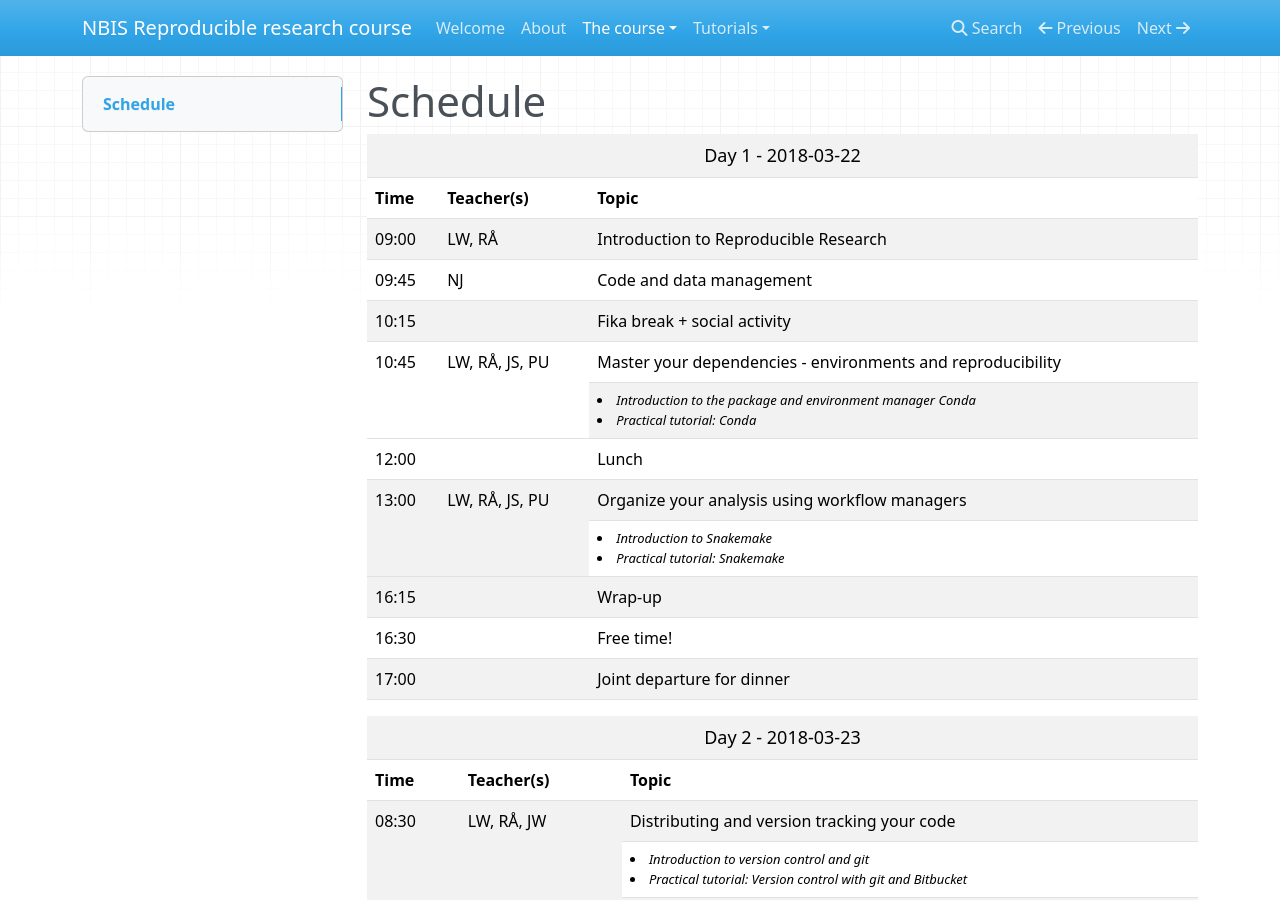
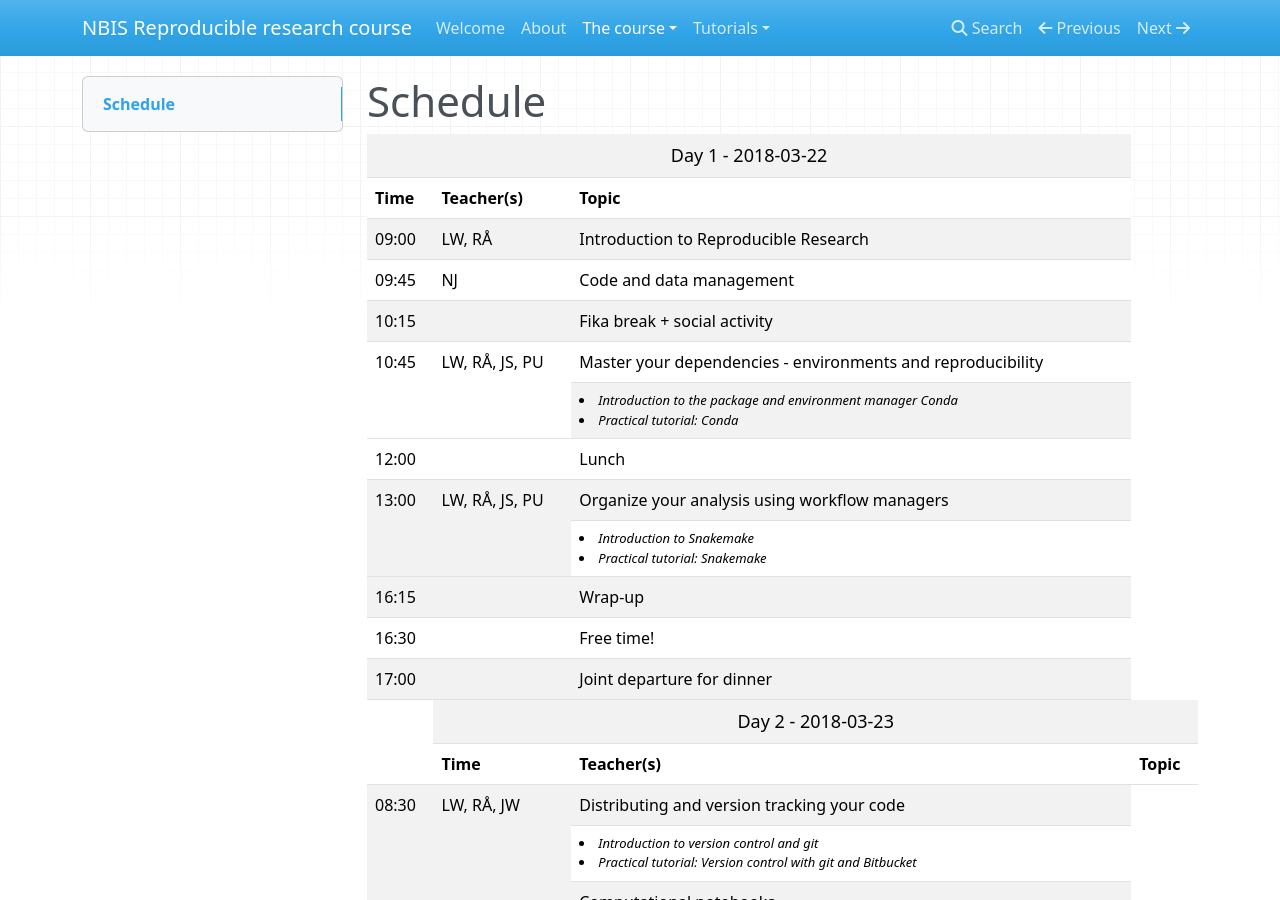
Before and after one commit to NBISweden/workshop-reproducible-research, an MkDocs documentation site: the page built from docs/schedule.md, in a window 1280 px wide and 900 px high. Built offline with MkDocs 1.6.1, drawn with Linux system fonts in a browser that asks for light colours; nearby versions of some CDN libraries; old or Windows-style settings are respelled for this version of MkDocs.

Commit message:
merge to one table

```diff
--- a/docs/schedule.md
+++ b/docs/schedule.md
@@ -71,8 +71,9 @@
     <td> </td>
     <td> <font size="3"> Joint departure for dinner</td>
   </tr>
-</table>
-<table>
+  <tr>
+    <td rowspan="3"> </td>
+  </tr>
   <tr>
     <td colspan="3">
       <font size="4">
```
